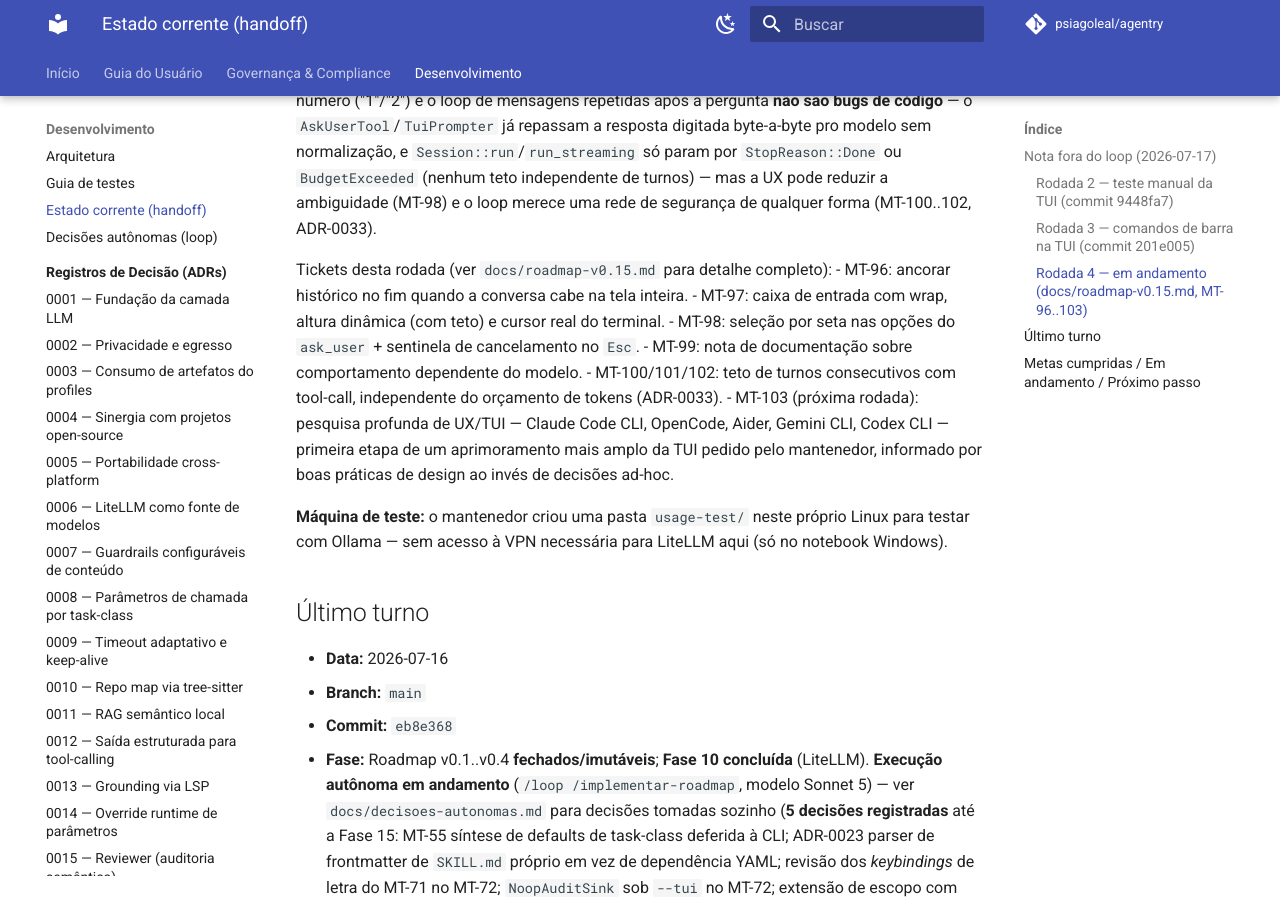
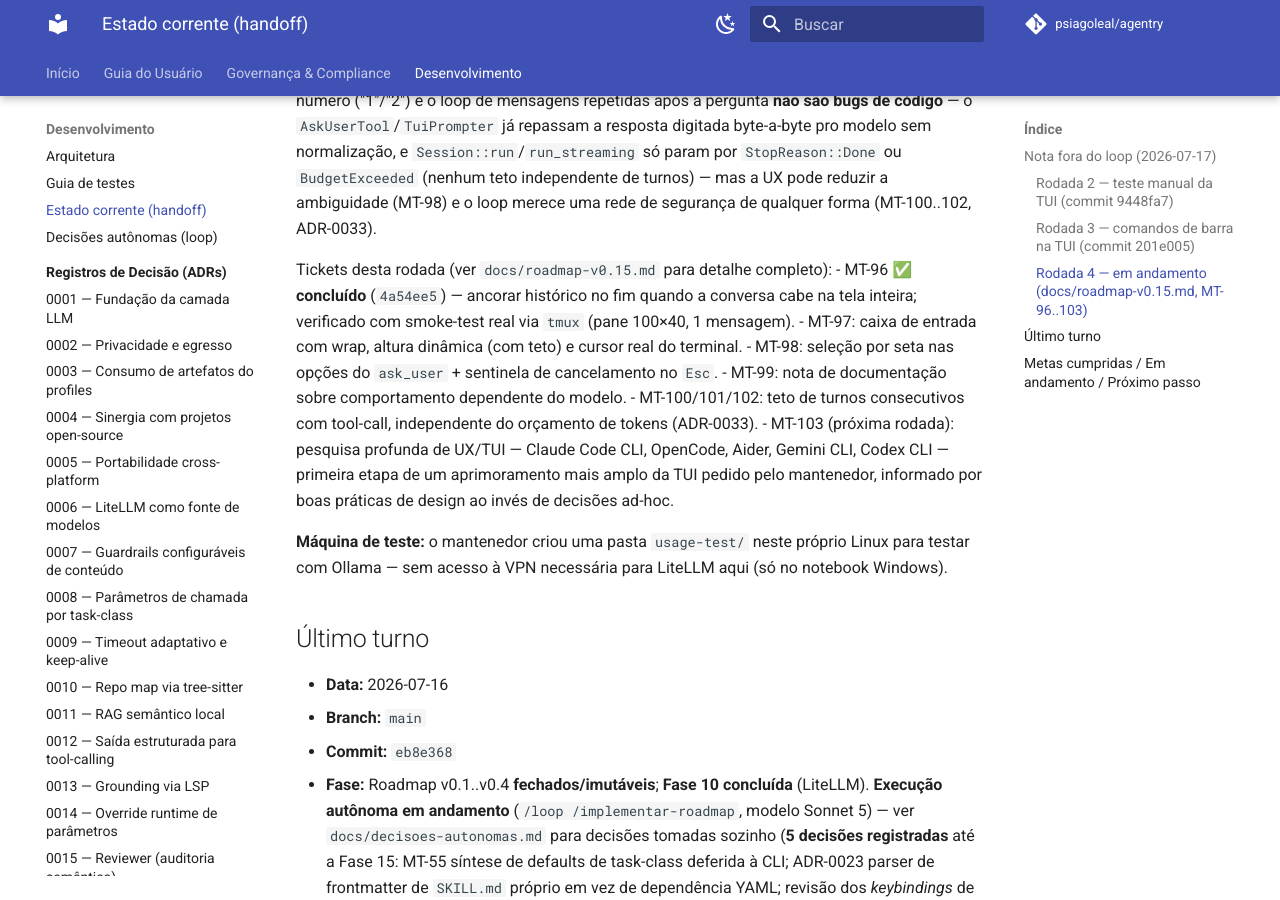
Before and after one commit to psiagoleal/agentry, an MkDocs documentation site: the page built from docs/CURRENT-STATE.md, in a window 1280 px wide and 900 px high, scrolled down 3013 px. Built offline with MkDocs 1.6.1 and Material for MkDocs 9.7.7, drawn with Linux system fonts in a browser that asks for light colours; comment, search, counter and statistics services are not loaded.

Commit message:
docs(handoff): marca MT-96 concluído; próximo passo é o MT-97
{agente: Claude Code; modelo: claude-sonnet-5}

```diff
--- a/docs/CURRENT-STATE.md
+++ b/docs/CURRENT-STATE.md
@@ -120,7 +120,8 @@ normalização, e `Session::run`/`run_streaming` só param por `StopReason::Done
 (MT-98) e o loop merece uma rede de segurança de qualquer forma (MT-100..102, ADR-0033).
 
 Tickets desta rodada (ver `docs/roadmap-v0.15.md` para detalhe completo):
-- MT-96: ancorar histórico no fim quando a conversa cabe na tela inteira.
+- MT-96 ✅ **concluído** (`4a54ee5`) — ancorar histórico no fim quando a conversa cabe na tela
+  inteira; verificado com smoke-test real via `tmux` (pane 100×40, 1 mensagem).
 - MT-97: caixa de entrada com wrap, altura dinâmica (com teto) e cursor real do terminal.
 - MT-98: seleção por seta nas opções do `ask_user` + sentinela de cancelamento no `Esc`.
 - MT-99: nota de documentação sobre comportamento dependente do modelo.
```
Also changed, not shown: docs/roadmap-v0.15.md (+1 -1 lines).
